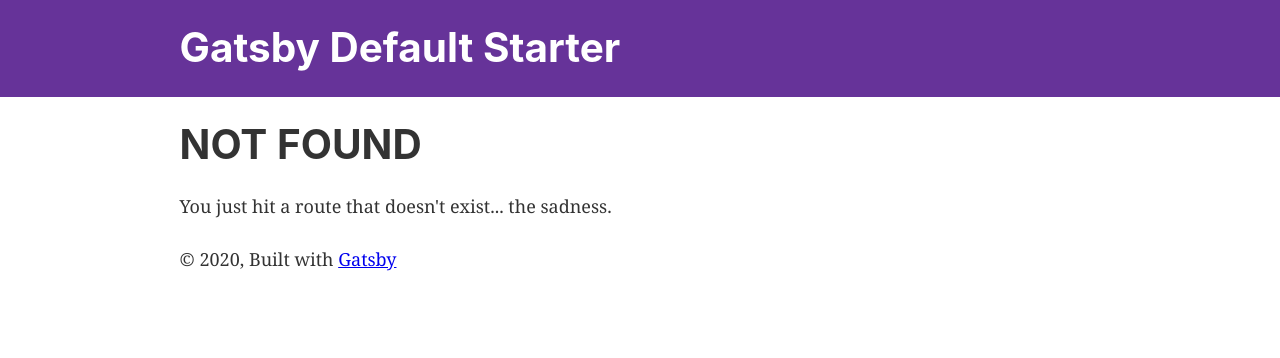
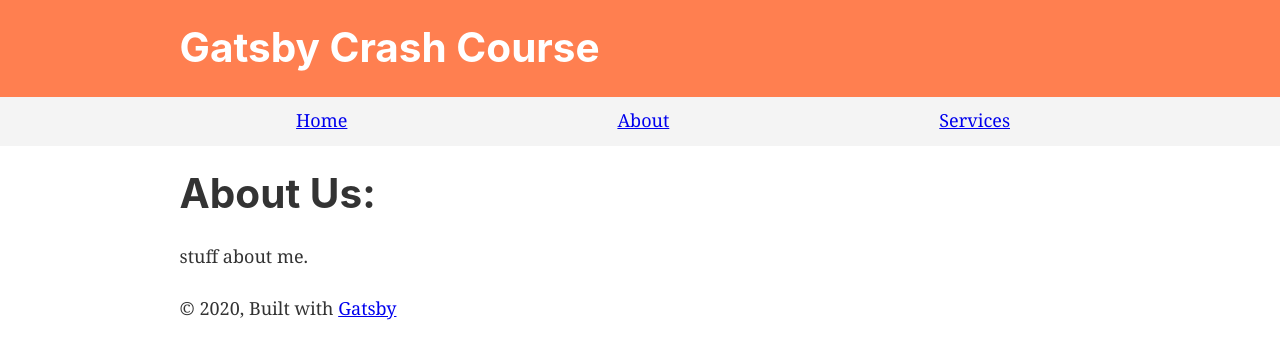
Before and after one commit to angryjenkins/gatsbyCrash, a Gatsby site: page /about in a window 1280 px wide. Before the commit this address had no page. Built offline with nearby package versions, Linux system fonts and the light colour scheme; Gatsby itself is replaced by a stand-in of ours.

Commit message:
build the static site

```diff
--- a/gatsby-config.js
+++ b/gatsby-config.js
@@ -1,8 +1,8 @@
 module.exports = {
   siteMetadata: {
-    title: `Gatsby Default Starter`,
-    description: `Kick off your next, great Gatsby project with this default starter. This barebones starter ships with the main Gatsby configuration files you might need.`,
-    author: `@gatsbyjs`,
+    title: `Gatsby Crash Course`,
+    description: `Learn to make and deploy a basic Gatsby site with Brad Traversy.`,
+    author: `@mttmrtn`,
   },
   plugins: [
     `gatsby-plugin-react-helmet`,
--- a/src/components/header.js
+++ b/src/components/header.js
@@ -5,8 +5,8 @@ import React from "react"
 const Header = ({ siteTitle }) => (
   <header
     style={{
-      background: `rebeccapurple`,
-      marginBottom: `1.45rem`,
+      background: `coral`,
+      marginBottom: `none`,
     }}
   >
     <div
--- a/src/components/layout.js
+++ b/src/components/layout.js
@@ -10,6 +10,7 @@ import PropTypes from "prop-types"
 import { useStaticQuery, graphql } from "gatsby"
 
 import Header from "./header"
+import Menu from "./menu"
 import "./layout.css"
 
 const Layout = ({ children }) => {
@@ -26,6 +27,7 @@ const Layout = ({ children }) => {
   return (
     <>
       <Header siteTitle={data.site.siteMetadata.title} />
+      <Menu />
       <div
         style={{
           margin: `0 auto`,
--- /dev/null
+++ b/src/components/menu.js
@@ -0,0 +1,22 @@
+import React from 'react'
+import { Link } from 'gatsby'
+
+const Menu = () => (
+    <div style={{
+        background: '#f4f4f4',
+        paddingTop: '10px'
+    }}>
+        <ul style={{
+            listStyle: 'none',
+            display: 'flex',
+            justifyContent: 'space-evenly'
+        }}>
+            <li><Link to='/'>Home</Link></li>
+            <li><Link to='/about'>About</Link></li>
+            <li><Link to='/services'>Services</Link></li>
+        </ul>
+    </div>
+)
+
+
+export default Menu;
--- /dev/null
+++ b/src/pages/about.js
@@ -0,0 +1,15 @@
+import React from "react"
+import { Link } from "gatsby"
+
+import Layout from "../components/layout"
+import SEO from "../components/seo"
+
+const AboutPage = () => (
+  <Layout>
+    <SEO title="Home" />
+    <h1>About Us:</h1>
+    <p>stuff about me.</p>
+  </Layout>
+)
+
+export default AboutPage
--- a/src/pages/index.js
+++ b/src/pages/index.js
@@ -1,5 +1,4 @@
 import React from "react"
-import { Link } from "gatsby"
 
 import Layout from "../components/layout"
 import Image from "../components/image"
@@ -8,13 +7,8 @@ import SEO from "../components/seo"
 const IndexPage = () => (
   <Layout>
     <SEO title="Home" />
-    <h1>Hi people</h1>
-    <p>Welcome to your new Gatsby site.</p>
-    <p>Now go build something great.</p>
-    <div style={{ maxWidth: `300px`, marginBottom: `1.45rem` }}>
-      <Image />
-    </div>
-    <Link to="/page-2/">Go to page 2</Link>
+    <h1>Welcome to my website!</h1>
+    <p>This is a sample site for the Gatsby Crash Course.</p>
   </Layout>
 )
 
```
Also changed, not shown: src/pages/services.js (added, +14 -0 lines).
